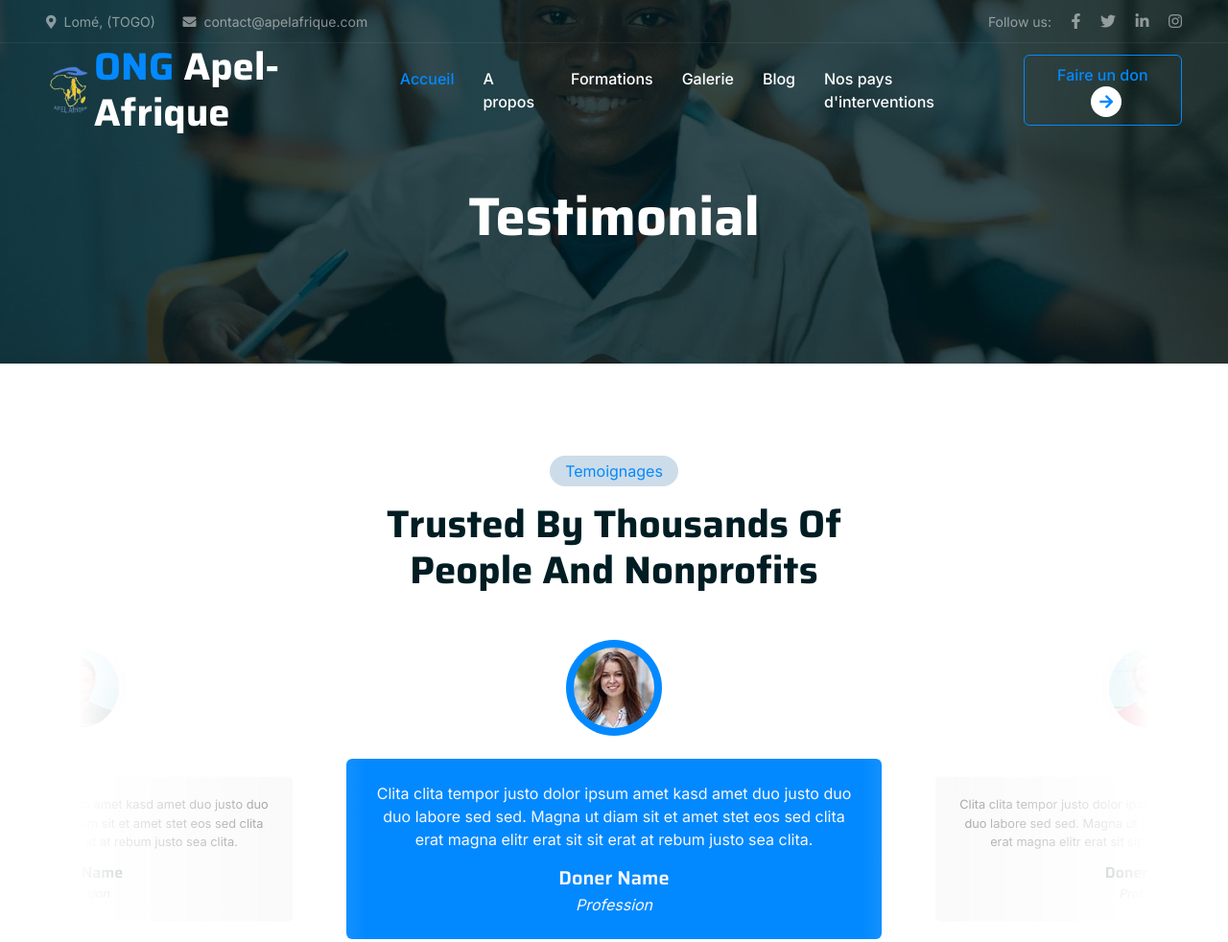
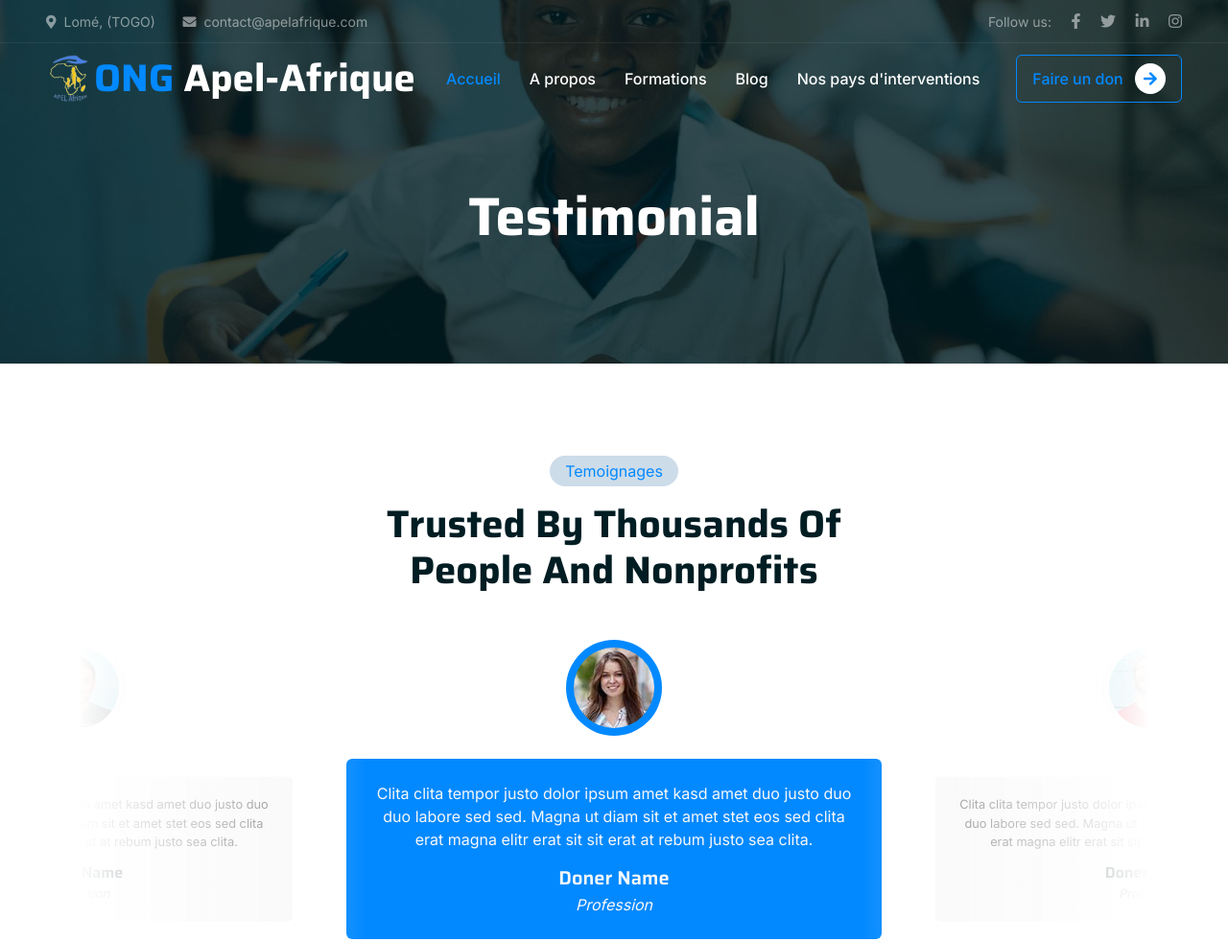
Before and after one commit to Riickpat/APEL-AFRIQUE, a plain HTML site: page testimonial.html in a window 1280 px wide. Shown: the top 982 px of the page at 96% size. Drawn offline with nearby package versions, Linux system fonts and the light colour scheme.

Commit message:
Update testimonial.html

```diff
--- a/testimonial.html
+++ b/testimonial.html
@@ -68,7 +68,7 @@
                     <a href="index.html" class="nav-item nav-link active">Accueil</a>
                     <a href="about.html" class="nav-item nav-link">A propos</a>
                     <a href="formations.html" class="nav-item nav-link">Formations</a>
-                    <a href="Domaines.html" class="nav-item nav-link">Galerie</a>
+<!--                     <a href="Domaines.html" class="nav-item nav-link">Galerie</a> -->
                     <a href="blog.html" class="nav-item nav-link">Blog</a>
                     <a href="internationnal.html" class="nav-item nav-link">Nos pays d'interventions</a>
                 </div>
```
